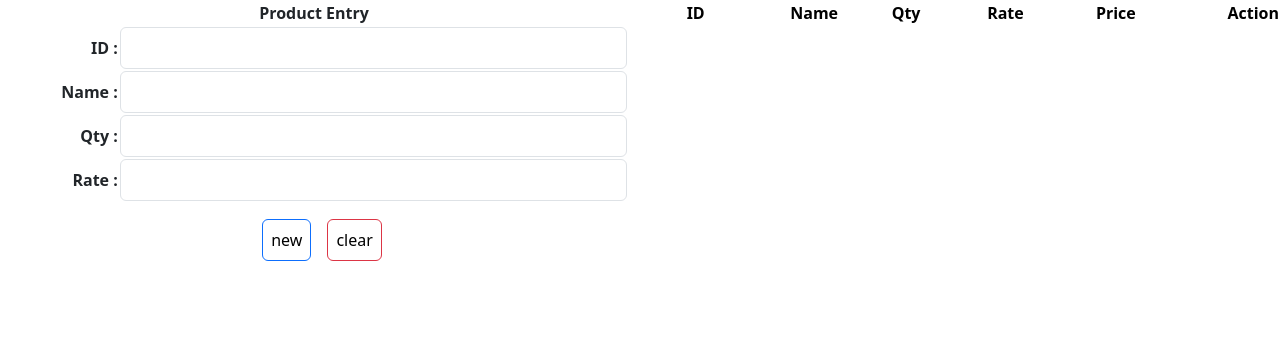
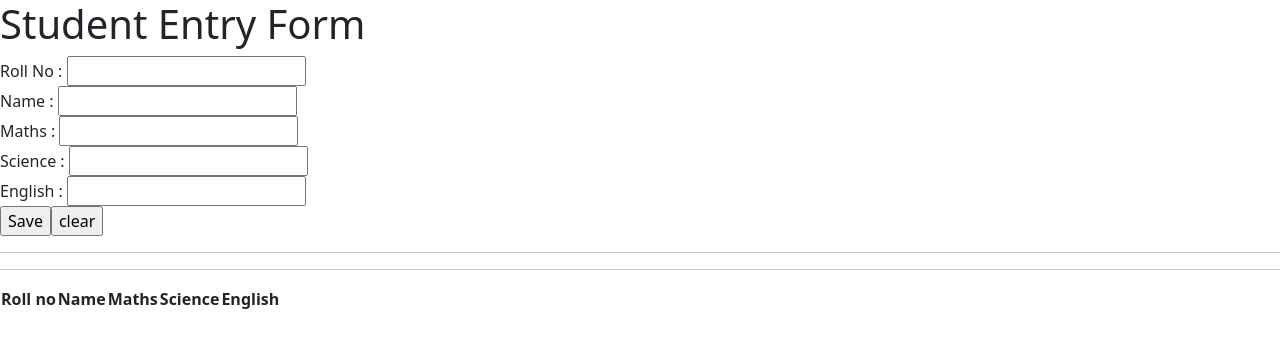
Before and after one commit to viralsir/AngularDemo, an Angular app: page / in a window 1280 px wide. Shown: the top 348 px of the page. Built offline with nearby package versions, Linux system fonts and the light colour scheme.

Commit message:
service component has been added.

```diff
--- a/src/app/app.component.html
+++ b/src/app/app.component.html
@@ -22,4 +22,5 @@
 <!--<app-tdf-form></app-tdf-form>-->
 <!--<app-mdf></app-mdf>-->
 <!--<app-ngif></app-ngif>-->
-<app-ng-for></app-ng-for>
+<!--<app-ng-for></app-ng-for>-->
+<app-studententry></app-studententry>
--- a/src/app/app.module.ts
+++ b/src/app/app.module.ts
@@ -12,6 +12,8 @@ import { TdfFormComponent } from './tdf-form/tdf-form.component';
 import { MdfComponent } from './mdf/mdf.component';
 import { NgifComponent } from './ngif/ngif.component';
 import { NgForComponent } from './ng-for/ng-for.component';
+import { StudententryComponent } from './studententry/studententry.component';
+import { StudentviewComponent } from './studentview/studentview.component';
 
 
 @NgModule({
@@ -25,7 +27,9 @@ import { NgForComponent } from './ng-for/ng-for.component';
     TdfFormComponent,
     MdfComponent,
     NgifComponent,
-    NgForComponent
+    NgForComponent,
+    StudententryComponent,
+    StudentviewComponent
 
   ],
     imports: [
--- a/src/app/student.ts
+++ b/src/app/student.ts
@@ -1,11 +1,49 @@
 export class Student {
 
-  rollno:number=0
-  name:string=""
-  maths:number=0
-  science:number=0
-  english:number=0
+  private _rollno:number=0
+  private _name:string=""
+  private _maths:number=0
+  private _science:number=0
+  private _english:number=0
 
 
+  get rollno(): number {
+    return this._rollno;
+  }
 
+  set rollno(value: number) {
+    this._rollno = value;
+  }
+
+  get name(): string {
+    return this._name;
+  }
+
+  set name(value: string) {
+    this._name = value;
+  }
+
+  get maths(): number {
+    return this._maths;
+  }
+
+  set maths(value: number) {
+    this._maths = value;
+  }
+
+  get science(): number {
+    return this._science;
+  }
+
+  set science(value: number) {
+    this._science = value;
+  }
+
+  get english(): number {
+    return this._english;
+  }
+
+  set english(value: number) {
+    this._english = value;
+  }
 }
--- /dev/null
+++ b/src/app/studententry/studententry.component.html
@@ -0,0 +1,14 @@
+<h1> Student Entry Form </h1>
+<form [formGroup]="studententrygroup"  (ngSubmit)="entry()"  >
+  Roll No : <input type="number" formControlName="rollno"> <br/>
+  Name : <input type="text" formControlName="name"> <br/>
+  Maths : <input type="number" formControlName="maths"><br/>
+  Science : <input type="number" formControlName="science"> <br/>
+  English : <input type="number" formControlName="english"> <br/>
+  <input type="submit" value="Save" >
+  <input type="reset" value="clear">
+</form>
+<hr/>
+<h1> {{msg}}</h1>
+<hr/>
+<app-studentview></app-studentview>
--- /dev/null
+++ b/src/app/studententry/studententry.component.ts
@@ -0,0 +1,46 @@
+import { Component } from '@angular/core';
+import {FormControl, FormGroup} from "@angular/forms";
+import {StudentService} from "../student.service";
+import {Student} from "../student";
+
+@Component({
+  selector: 'app-studententry',
+  templateUrl: './studententry.component.html',
+  styleUrls: ['./studententry.component.css']
+})
+export class StudententryComponent {
+
+  msg:string=""
+  constructor(public sservice:StudentService)
+  {
+
+  }
+
+  studententrygroup:FormGroup=new FormGroup({
+    rollno:new FormControl(""),
+    name:new FormControl(),
+    maths:new FormControl(),
+    science:new FormControl(),
+    english:new FormControl()
+  })
+
+  entry()
+  {
+        //console.log(this.studententrygroup.value);
+
+       let  student=new Student();
+        student.rollno=parseInt(this.studententrygroup.value.rollno);
+        student.name=this.studententrygroup.value.name;
+        student.maths=parseInt(this.studententrygroup.value.maths);
+        student.english=parseInt(this.studententrygroup.value.english);
+        student.science=parseInt(this.studententrygroup.value.science);
+
+        this.sservice.studentarray.push(student)
+        this.studententrygroup.reset()
+        this.msg="record has  been saved"
+
+}
+
+
+
+}
--- /dev/null
+++ b/src/app/studentview/studentview.component.html
@@ -0,0 +1,14 @@
+<table>
+  <tr>
+    <th>Roll no</th><th>Name</th><th>Maths</th><th>Science</th><th>English</th>
+  </tr>
+  <tr *ngFor="let student of this.sservice.studentarray">
+    <td>{{student.rollno}}</td>
+    <td>{{student.name}}</td>
+    <td>{{student.maths}}</td>
+    <td>{{student.science}}</td>
+    <td>{{student.english}}</td>
+
+
+  </tr>
+</table>
```
Also changed, not shown: src/app/studentview/studentview.component.ts (added, +15 -0 lines), src/app/studententry/studententry.component.css (added), src/app/studentview/studentview.component.css (added), 2 other files (tests, documents, lock files or other folders).
